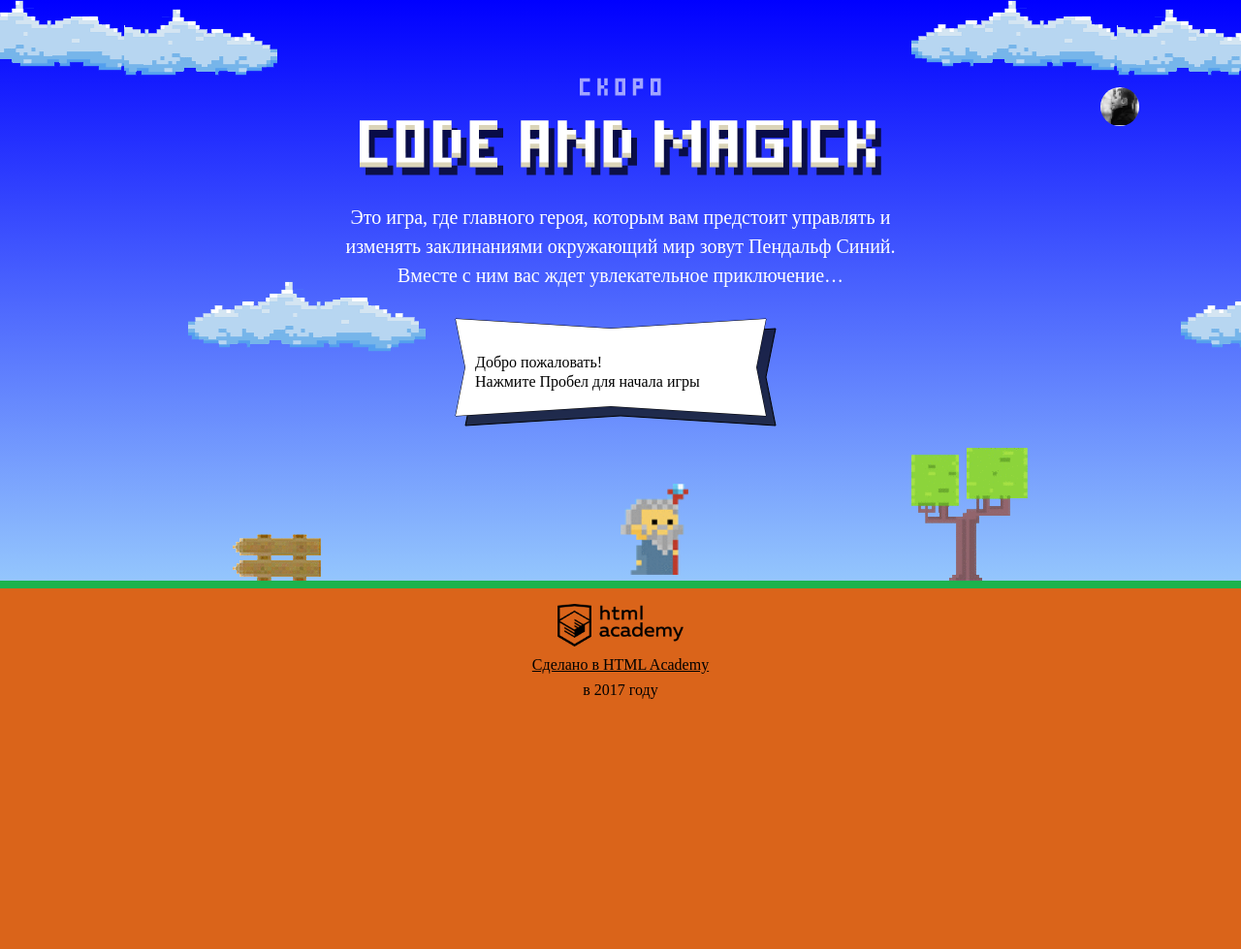
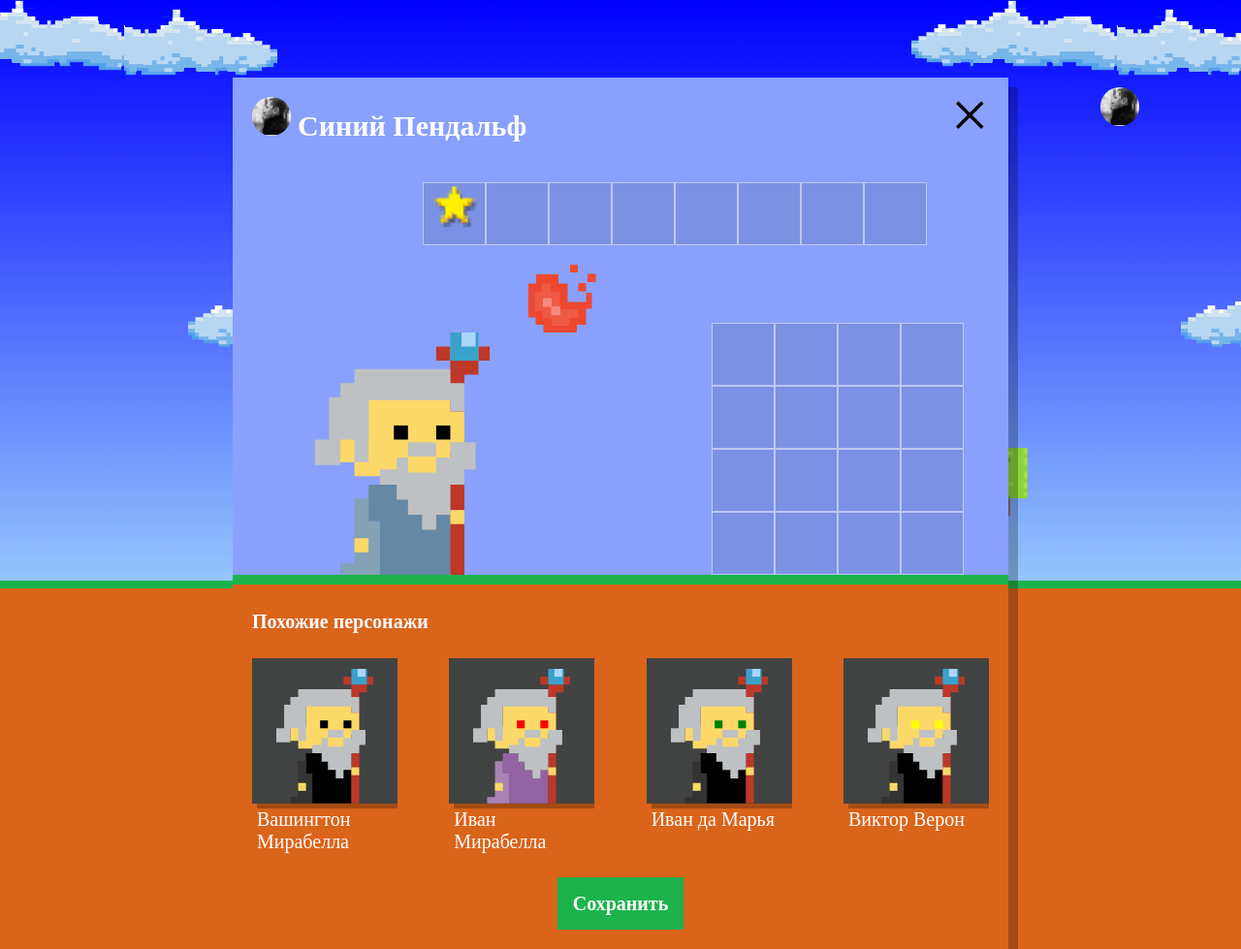
Before and after one commit to Ganzhurova/686065-code-and-magick-17, a website: page index.html in a window 1280 px wide. Shown: the whole page at 97% size. Before the commit the page ends 800 px from the top, so only its background shows below. Drawn offline with Linux system fonts and the light colour scheme; a web font is replaced by a local one.

Commit message:
Учебный проект: нас орда

```diff
--- a/index.html
+++ b/index.html
@@ -205,6 +205,7 @@
     return height / 3 * 2;
   };
 </script>
+<script src="js/setup.js"></script>
 <script src="js/stat.js"></script>
 <script src="js/game.js"></script>
 
--- /dev/null
+++ b/js/setup.js
@@ -0,0 +1,65 @@
+'use strict';
+
+(function () {
+  var WIZARD_NAMES = ['Иван', 'Хуан Себастьян', 'Мария', 'Кристоф', 'Виктор', 'Юлия', 'Люпита', 'Вашингтон'];
+  var WIZARD_SURNAMES = ['да Марья', 'Верон', 'Мирабелла', 'Вальц', 'Онопко', 'Топольницкая', 'Нионго', 'Ирвинг'];
+
+  var coatColors = ['rgb(101, 137, 164)', 'rgb(241, 43, 107)', 'rgb(146, 100, 161)', 'rgb(56, 159, 117)', 'rgb(215, 210, 55)', 'rgb(0, 0, 0)'];
+  var eyesColors = ['black', 'red', 'blue', 'yellow', 'green'];
+
+  var userDialog = document.querySelector('.setup');
+  userDialog.classList.remove('hidden');
+
+  var similarListElement = userDialog.querySelector('.setup-similar-list');
+
+  var similarWizardTemplate = document.querySelector('#similar-wizard-template')
+      .content
+      .querySelector('.setup-similar-item');
+
+  var wizards = [];
+  var numberWizards = 4;
+
+  var getRandomIndex = function (arr) {
+    var rand = Math.floor(Math.random() * arr.length);
+    return rand;
+  };
+
+  var getWizardsArr = function (quantity, arr) {
+    for (var i = 0; i < quantity; i++) {
+      var indexName = getRandomIndex(WIZARD_NAMES);
+      var indexSurname = getRandomIndex(WIZARD_SURNAMES);
+      var indexCoatColor = getRandomIndex(coatColors);
+      var indexEyesColor = getRandomIndex(eyesColors);
+
+      var wizard = {
+        name: WIZARD_NAMES[indexName] + ' ' + WIZARD_SURNAMES[indexSurname],
+        coatColor: coatColors[indexCoatColor],
+        eyesColor: eyesColors[indexEyesColor]
+      };
+
+      arr.push(wizard);
+    }
+
+    return arr;
+  };
+
+  wizards = getWizardsArr(numberWizards, wizards);
+
+  var renderWizard = function (wizard) {
+    var wizardElement = similarWizardTemplate.cloneNode(true);
+
+    wizardElement.querySelector('.setup-similar-label').textContent = wizard.name;
+    wizardElement.querySelector('.wizard-coat').style.fill = wizard.coatColor;
+    wizardElement.querySelector('.wizard-eyes').style.fill = wizard.eyesColor;
+
+    return wizardElement;
+  };
+
+  var fragment = document.createDocumentFragment();
+  for (var i = 0; i < wizards.length; i++) {
+    fragment.appendChild(renderWizard(wizards[i]));
+  }
+  similarListElement.appendChild(fragment);
+
+  userDialog.querySelector('.setup-similar').classList.remove('hidden');
+})();
```
